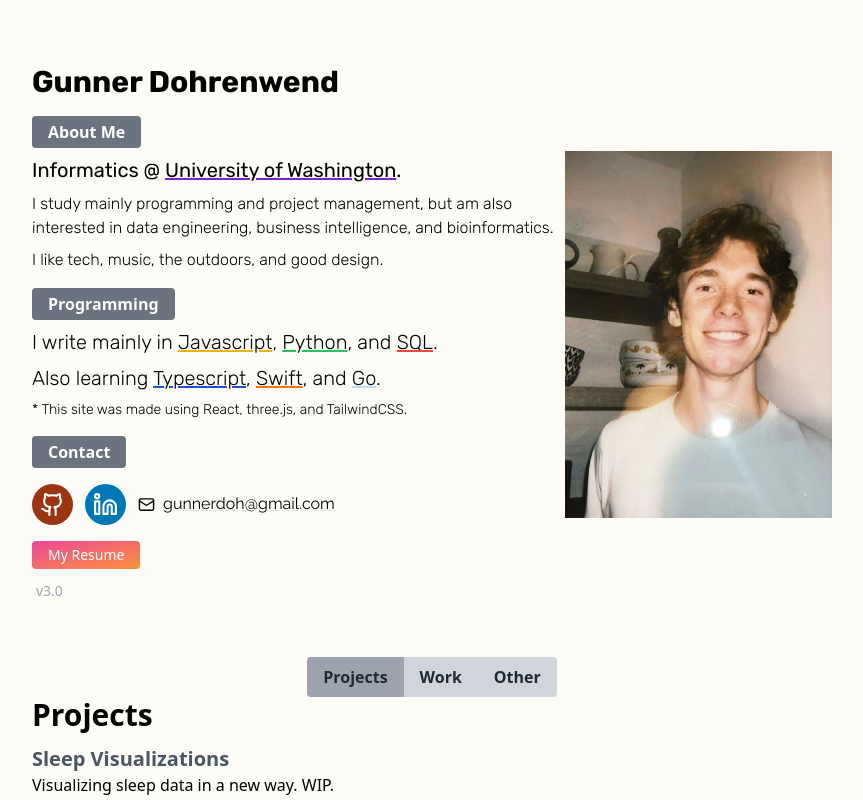
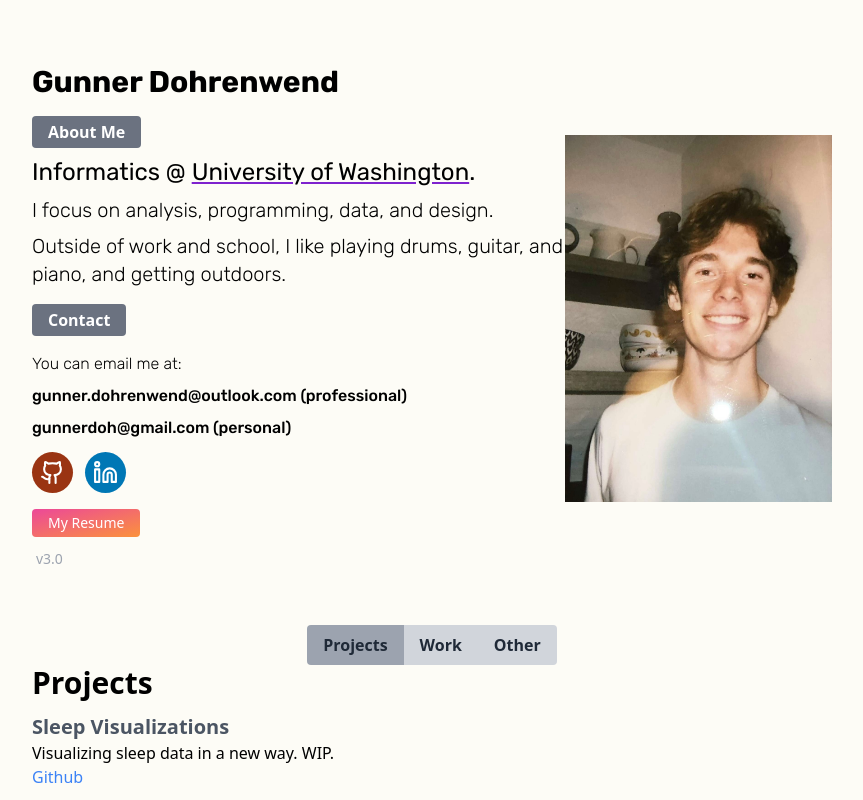
Before and after one commit to gunnerdoh/portfolio, a React (Create React App) app in the folder portfolio/: page / in a window 1280 px wide. Shown: the top 800 px of the page, without its empty margins (208-1071 px from the left). Built offline with nearby package versions, Linux system fonts and the light colour scheme; no server answers; a web font is replaced by a local one.

Commit message:
updated bio and contact

```diff
--- a/portfolio/src/Frontpage.js
+++ b/portfolio/src/Frontpage.js
@@ -18,33 +18,29 @@ function Frontpage() {
                     <div className="mt-4 bg-gray-500 text-white font-bold py-1 px-4 rounded inline-flex w-fit">
                         About Me
                     </div>
-                            <p className="mt-2 font-primary text-base md:text-xl text-black text-center md:text-left">
+                    <p className="mt-2 font-primary text-base md:text-2xl text-black text-center md:text-left">
                         Informatics @ <span className='underline decoration-purple-700'>University of Washington</span>.
                     </p>
-                            <p className="mt-2 font-primary text-base md:text-l font-light text-black text-center md:text-left">
-                                I study mainly programming and project management, but am also interested in data engineering,
-                                business intelligence, and bioinformatics.
-                            </p>
-                            <p className="mt-2 font-primary text-base md:text-l font-light text-black text-center md:text-left">
-                                I like tech, music, the outdoors, and good design.
-                            </p>
-                            <div className="mt-4 bg-gray-500 text-white font-bold py-1 px-4 rounded inline-flex w-fit">
-                                Programming
-                            </div>
                     <p className="mt-2 font-primary text-base md:text-xl font-light text-black text-center md:text-left">
-                                I write mainly in <span className="underline decoration-yellow-500">Javascript</span>, <span className="underline decoration-green-500"> Python</span>, and <span className="underline decoration-red-500"> SQL</span>.
+                        I focus on analysis, programming, data, and design.
                     </p>
                     <p className="mt-2 font-primary text-base md:text-xl font-light text-black text-center md:text-left">
-                                Also learning <span className="underline decoration-blue-700">Typescript</span>, <span className="underline decoration-orange-500"> Swift</span>, and <span className="underline decoration-blue-200">Go</span>.
+                        Outside of work and school, I like playing drums, guitar, and piano, and getting outdoors.
                     </p>
-                            <p className="mt-2 font-primary text-base md:text-sm font-light text-black text-center md:text-left">
-                                * This site was made using React, three.js, and TailwindCSS.
-                            </p>
+
                     <div className="mt-4 bg-gray-500 text-white font-bold py-1 px-4 rounded inline-flex w-fit mb-4">
                         Contact
                     </div>
+                    <p className="mb-2 font-primary text-base md:text-l font-light text-black text-center md:text-left">
+                        You can email me at:
+                    </p>
+                    <p className="mb-2 font-primary text-base md:text-l font-light text-black text-center md:text-left font-medium">
+                        gunner.dohrenwend@outlook.com (professional)
+                    </p>
+                    <p className="mb-3 font-primary text-base md:text-l font-light text-black text-center md:text-left font-medium">
+                        gunnerdoh@gmail.com (personal)
+                    </p>
                             <Contact />
-
                             <div className="mt-4 bg-blue-500 text-white font-bold py-1 px-4 rounded inline-flex w-fit
                             text-white bg-gradient-to-br from-pink-500 to-orange-400 hover:bg-gradient-to-bl focus:ring-4
                             focus:outline-none focus:ring-pink-200 dark:focus:ring-pink-800 font-medium text-sm text-center me-2 mb-2">
--- a/portfolio/src/components/Contact.js
+++ b/portfolio/src/components/Contact.js
@@ -22,10 +22,6 @@ const ContactSection = () => {
             >
                 <Linkedin size={25} />
             </a>
-            <div className="flex align-center my-auto">
-                <Mail size={25} className="pe-2"></Mail>
-                <p className="font-secondary text-l underline decoration-gray-200 select-all">gunnerdoh@gmail.com</p>
-            </div>
         </div>
     );
 };
```
Lines whose indentation alone changed are shown as unchanged.
